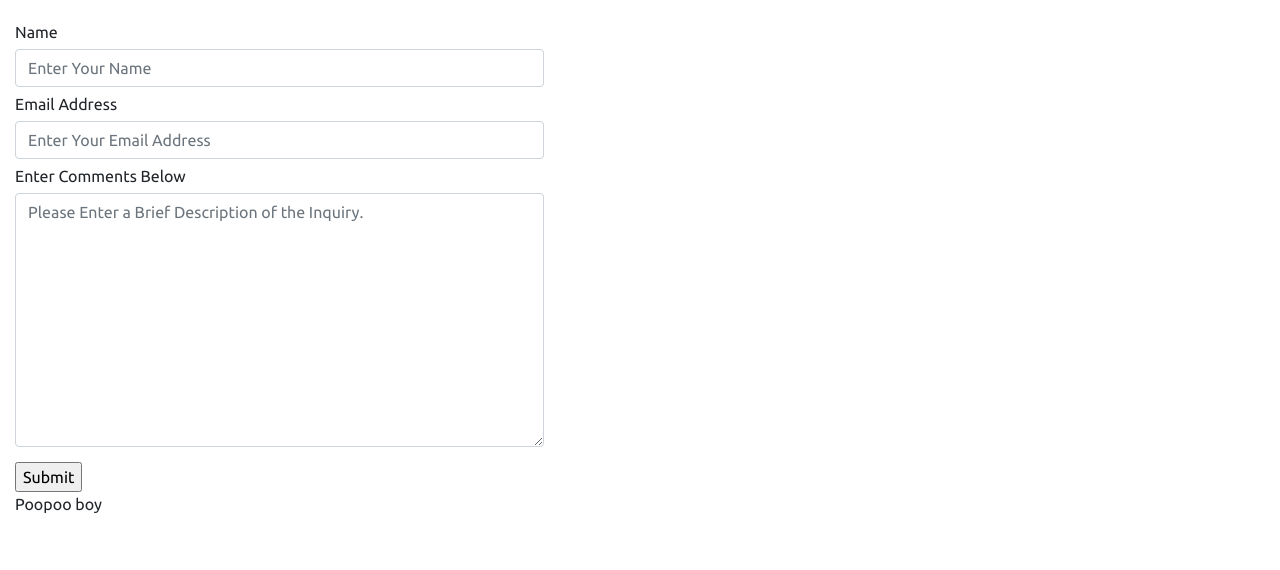
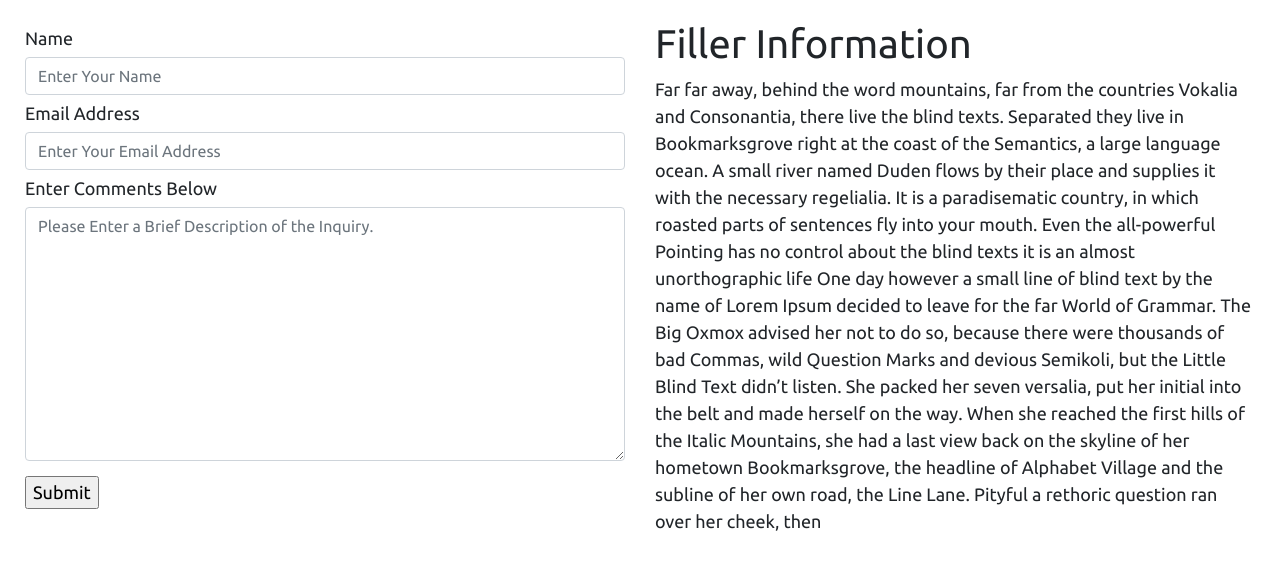
Before and after one commit to CarnsJalone/SarsourAndBrown, a Django app: template sarsourandbrown/home/templates/home/contact.html in a window 1280 px wide. Shown: the part 86-656 px from the top of the page. Run offline with Django 3.2, Linux system fonts and the light colour scheme; the template is opened without the code that fills it, so the values that code supplies are empty; some libraries are stand-ins or nearby versions.

Commit message:
Python changes

```diff
--- /dev/null
+++ b/sarsourandbrown/home/forms.py
@@ -0,0 +1,6 @@
+from django import forms
+
+class ContactForm(forms.Form):
+    name = forms.CharField(label="name")
+    email = forms.EmailField(label="email")
+    body = forms.CharField(widget=forms.Textarea)
--- a/sarsourandbrown/home/templates/home/contact.html
+++ b/sarsourandbrown/home/templates/home/contact.html
@@ -3,8 +3,9 @@
 {% block contact_form %}
 	<div id="parent_form_div" class="container">
 		<div class="row">
-			<div class="col-6">
-				<form>
+			<div class="col" id="contact_top_row_1">
+				<form action="/contact/" method="post">
+				{% csrf_token %}
 					<div class="form-group">
 						<label for="name">Name</label>
 						<input class="form-control" type="text" name="name" placeholder="Enter Your Name">
@@ -16,10 +17,25 @@
 					</div>
 				</form>
 			</div>
-		</div>
-		<div class="row">
-			<div class="col-6">
-				<p>Poopoo boy</p>
+			<div class="col" id="contact_top_row_2">
+				<h1>Filler Information</h1>
+				<p>Far far away, behind the word mountains, far from the countries
+				Vokalia and Consonantia, there live the blind texts. Separated they
+				live in Bookmarksgrove right at the coast of the Semantics, a large
+				language ocean. A small river named Duden flows by their place and
+				 supplies it with the necessary regelialia. It is a paradisematic
+				 country, in which roasted parts of sentences fly into your mouth.
+				 Even the all-powerful Pointing has no control about the blind texts
+				 it is an almost unorthographic life One day however a small line of
+				 blind text by the name of Lorem Ipsum decided to leave for the far
+				 World of Grammar. The Big Oxmox advised her not to do so, because
+				 there were thousands of bad Commas, wild Question Marks and devious
+				 Semikoli, but the Little Blind Text didn’t listen. She packed her
+				 seven versalia, put her initial into the belt and made herself on the
+				 way. When she reached the first hills of the Italic Mountains, she had
+				  a last view back on the skyline of her hometown Bookmarksgrove, the
+					headline of Alphabet Village and the subline of her own road, the Line
+					 Lane. Pityful a rethoric question ran over her cheek, then</p>
 			</div>
 		</div>
 	</div>
--- a/sarsourandbrown/static/styles.css
+++ b/sarsourandbrown/static/styles.css
@@ -96,9 +96,14 @@ div.form-group input#about_submit_button {
     margin-top: 15px;
 }
  #parent_form_div {
-     max-width: 85%;
-     padding: 0px;
-     margin-left: 15px;
-     margin-top: 15px;
-     margin-right: 0px;
+    max-width: 100%;
+		font-size: 18px;
  }
+
+ #contact_top_row_1 {
+	 padding-left: 25px;
+ }
+
+ #contact_top_row_2 {
+	 padding-right: 25px;
+ }
```
Also changed, not shown: sarsourandbrown/home/views.py (+14 -1 lines).
